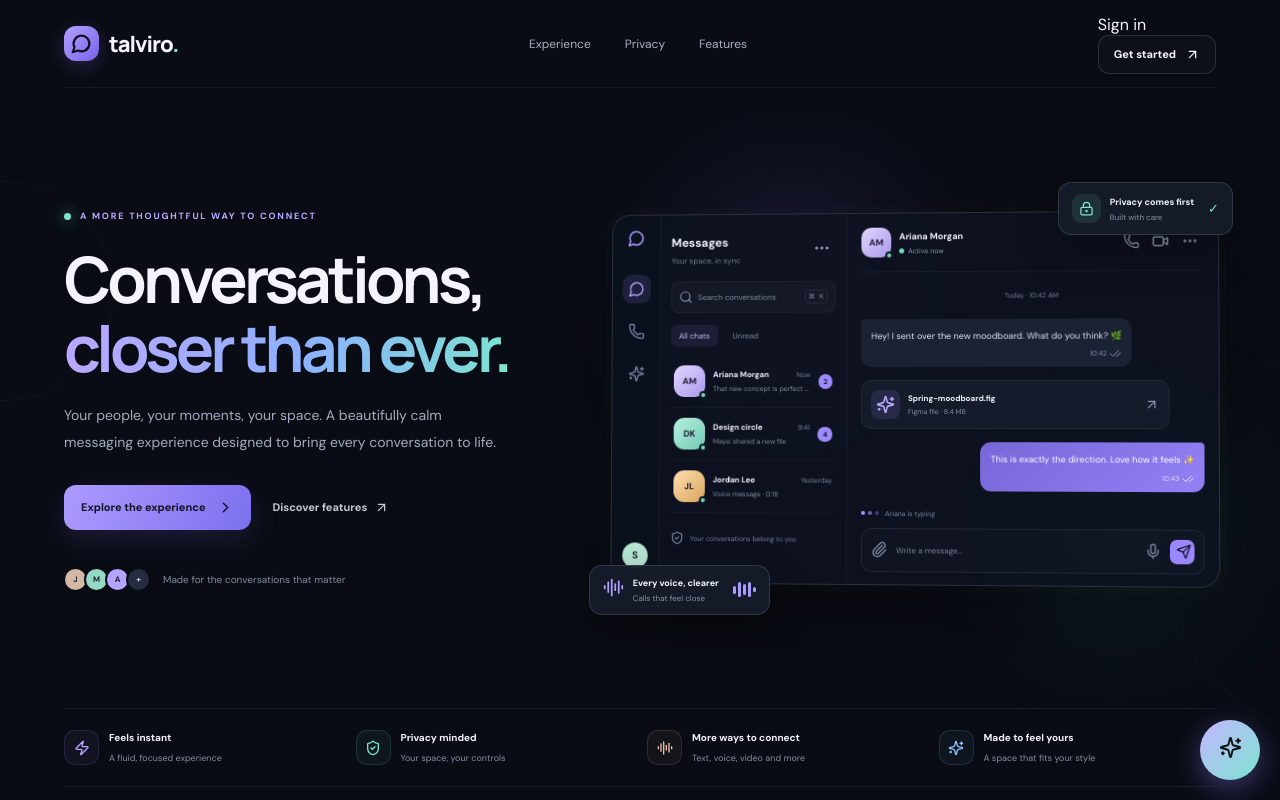
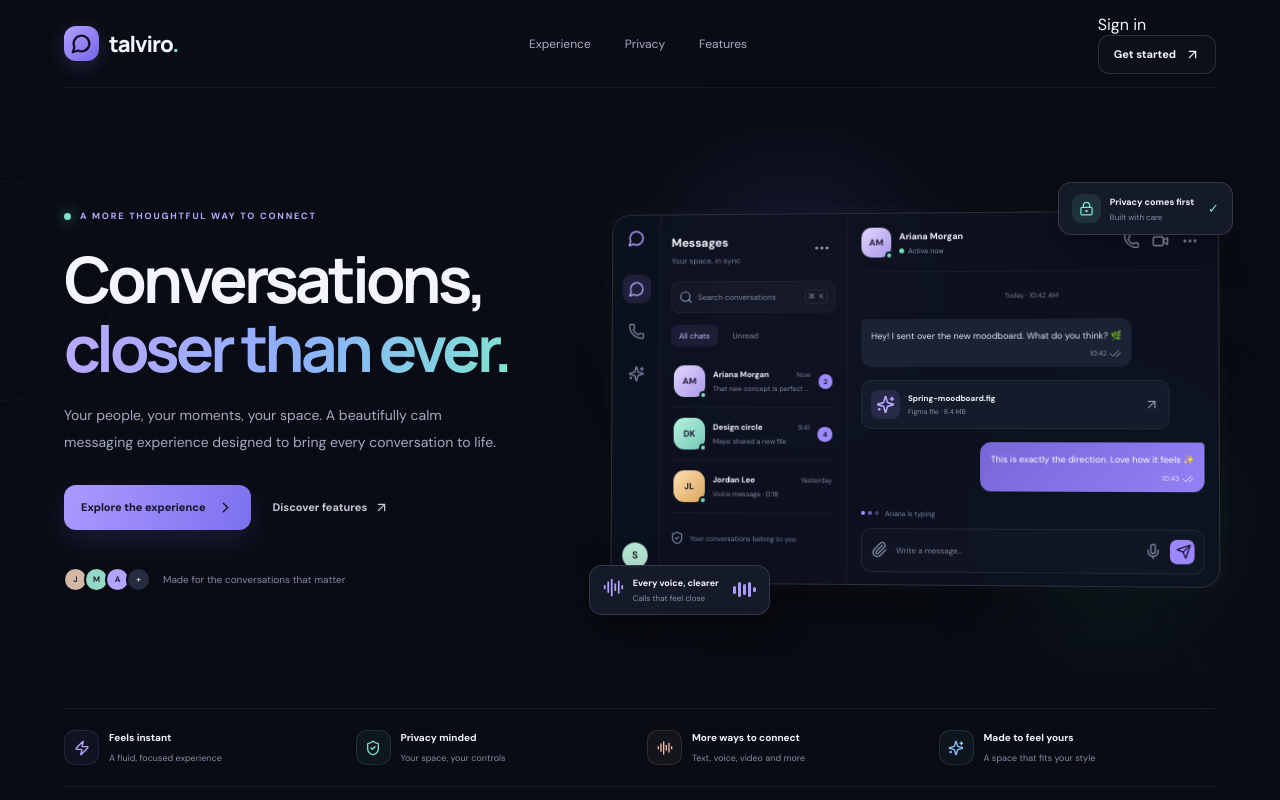
Before and after one commit to devlopersadik1/Chating-app-all, a Next.js app in the folder frontend/: page / in a window 1280 px wide. Shown: the top 800 px of the page. Built offline with nearby package versions, Linux system fonts and the light colour scheme.

Commit message:
Remove global AI assistant mount

```diff
--- a/frontend/app/layout.tsx
+++ b/frontend/app/layout.tsx
@@ -1,6 +1,5 @@
 import type { Metadata, Viewport } from "next";
 import "./globals.css";
-import FloatingAssistant from "../components/FloatingAssistant";
 
 export const metadata: Metadata = {
   title: "Talviro Chat — Conversations, closer",
@@ -18,7 +17,7 @@ export const viewport: Viewport = {
 export default function RootLayout({ children }: Readonly<{ children: React.ReactNode }>) {
   return (
     <html lang="en">
-      <body>{children}<FloatingAssistant /></body>
+      <body>{children}</body>
     </html>
   );
 }
```
